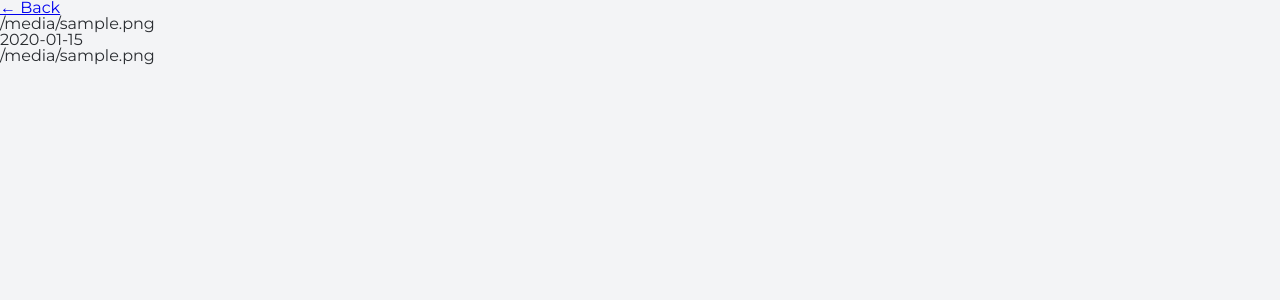
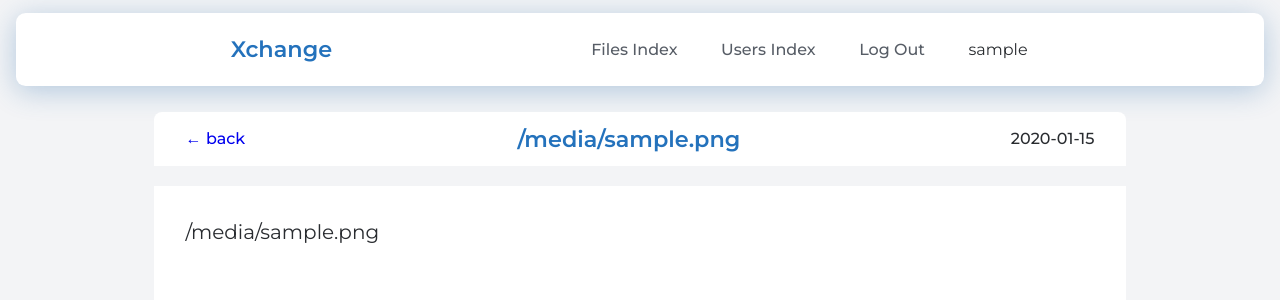
Before and after one commit to buhaimatty/practice, a Flask app: template templates/viewFile.html in a window 1280 px wide. Shown: the top 300 px of the page. Run offline with Flask 3, Linux system fonts and the light colour scheme; the visitor is signed in with stand-in values (Sample User, id 1); the template is opened without the code that fills it: most values are stand-ins (such as "Sample title", 1, 10 or a date in 2020).

Commit message:
View file: styling done

```diff
--- /dev/null
+++ b/static/css/viewFile.css
@@ -0,0 +1,71 @@
+.file-view {
+  width: 100%;
+  display: flex;
+  flex-direction: column;
+}
+
+.file-view__wrapper {
+  padding: 2% 12%;
+  border-radius: 0.3rem;
+}
+
+.file-view__header {
+  display: flex;
+  align-items: center;
+  justify-content: space-between;
+
+  margin-bottom: 1.2rem;
+  border-radius: 0.5rem 0.5rem 0 0;
+  background-color: var(--white);
+}
+
+.file-view__back-button,
+.file-view__date {
+  padding: 1.2rem 2rem;
+}
+
+.file-view__back-button,
+.file-view__date {
+  font-weight: 500;
+}
+
+.file-view__back-button {
+  text-decoration: none;
+  padding-right: 2.12rem;
+  border-radius: 0.5rem 0 0 0;
+  transition: ease 600ms;
+}
+
+.file-view__back-button:hover {
+  background-color: var(--main-color-light);
+  color: var(--main-color);
+}
+
+.file-view__title {
+  font-size: 1.4rem;
+  font-weight: 600;
+  color: var(--main-color);
+}
+
+.file-view__title:hover {
+  cursor: pointer;
+}
+
+.file-view__date:hover {
+  cursor: pointer;
+}
+
+.file-view__content {
+  text-align: justify;
+  min-height: 26rem;
+  padding: 1.8rem 2rem;
+  margin-bottom: 2rem;
+  border-radius: 0 0 0.5rem 0.5rem;
+  background-color: var(--white);
+}
+
+.file-view__content-text {
+  width: 100%;
+  font-size: 1.25rem;
+  line-height: 1.8;
+}
--- a/templates/userIndex.html
+++ b/templates/userIndex.html
@@ -80,7 +80,9 @@
           <tr class="file-management__table-row">
             <td class="file-management__table-cell">{{ loop.index }}</td>
             <td class="file-management__table-cell">
-              <a href="{{ url_for('view_file', file_name=file[1], file_id=file[0]) }}"
+              <a
+                class="file-management__table-link"
+                href="{{ url_for('view_file', file_name=file[1], file_id=file[0]) }}"
                 >{{ file[1] }}</a
               >
             </td>
--- a/templates/viewFile.html
+++ b/templates/viewFile.html
@@ -23,17 +23,28 @@
       rel="stylesheet"
       href="{{ url_for('static', filename='css/header.css') }}"
     />
+
+    <link
+      rel="stylesheet"
+      href="{{ url_for('static', filename='css/viewFile.css') }}"
+    />
   </head>
   <body>
-    <header class="file-view-header">
-      <a href="{{ url_for('user_index') }}" class="file-view-back-button"
-        >← Back</a
-      >
-      <h1 class="file-view-title">{{ file_data[1] }}</h1>
-      <p class="file-view-date">{{ file_data[2].strftime('%d %b %Y') }}</p>
-    </header>
-    <main class="file-view-content">
-      <pre>{{ file_content }}</pre>
-    </main>
+    {% include 'header.html' %}
+
+    <div class="file-view">
+      <div class="file-view__wrapper">
+        <header class="file-view__header">
+          <a href="{{ url_for('user_index') }}" class="file-view__back-button"
+            >← back</a
+          >
+          <p class="file-view__title">{{ file_data[1] }}</p>
+          <p class="file-view__date">{{ file_data[2].strftime('%d %b %Y') }}</p>
+        </header>
+        <main class="file-view__content">
+          <div class="file-view__content-text">{{ file_content }}</div>
+        </main>
+      </div>
+    </div>
   </body>
 </html>
```
Also changed, not shown: static/css/userFile.css (+10 -0 lines), 2 other files.
